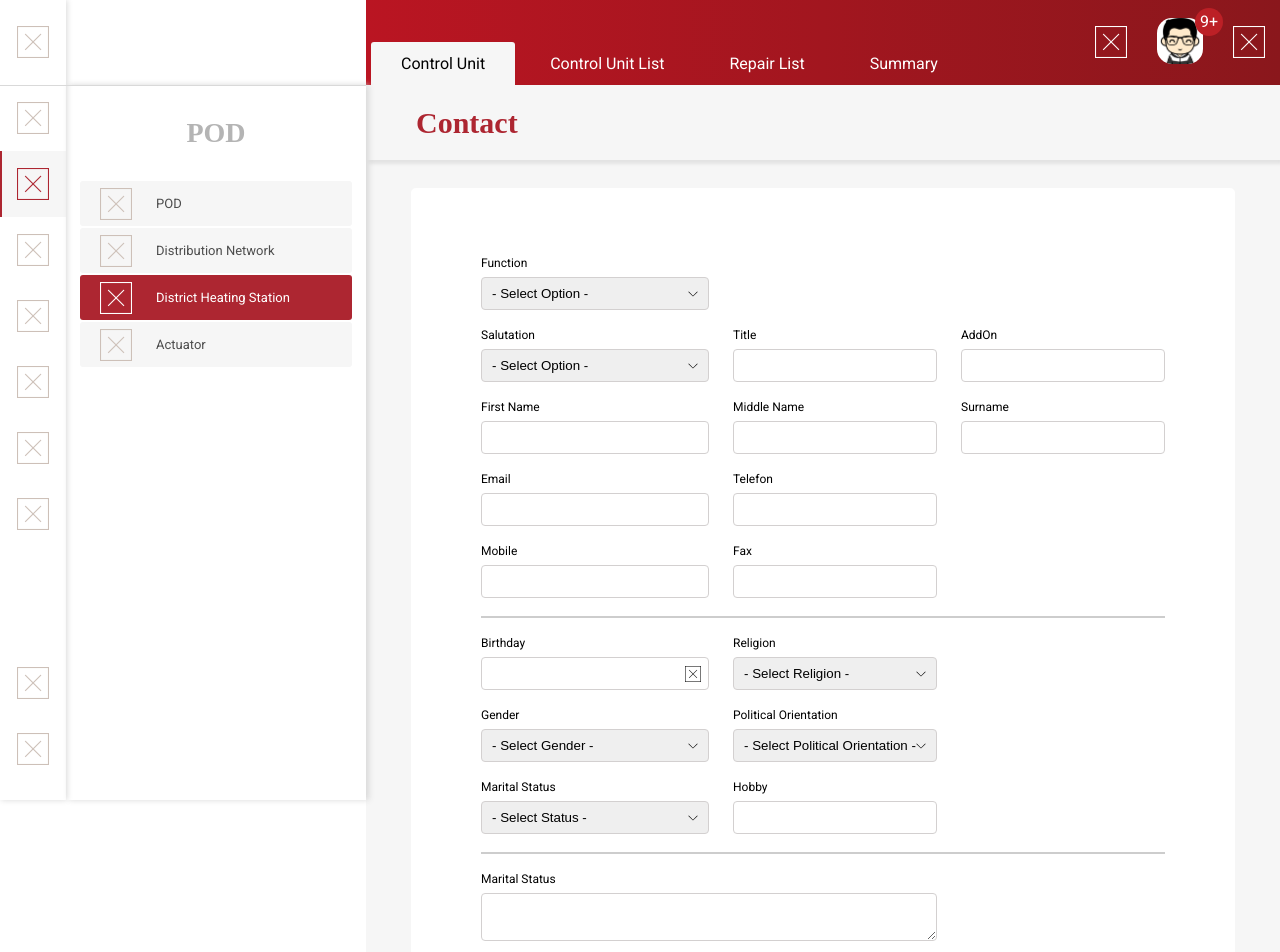
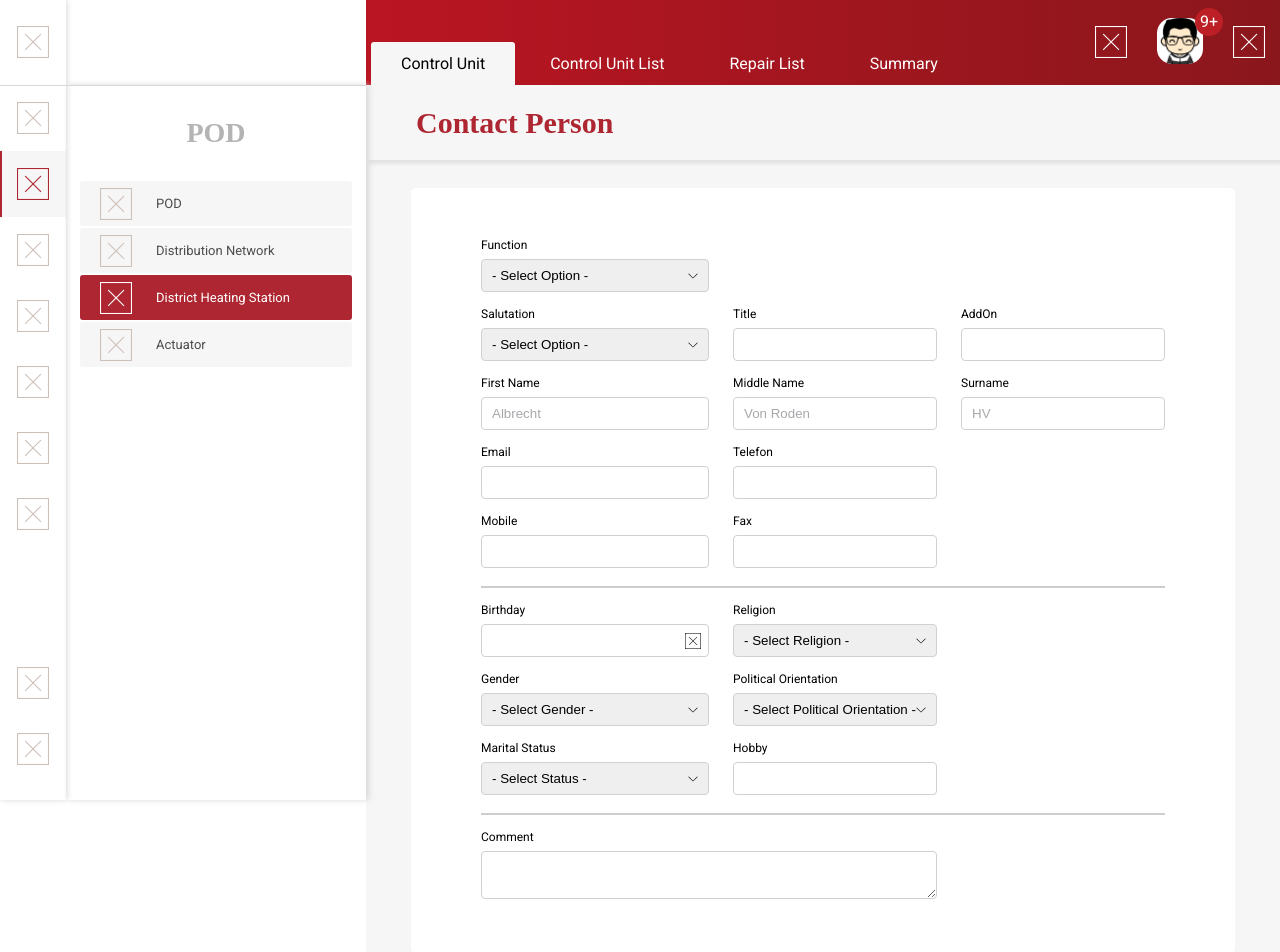
Before and after one commit to jvgerb/serverless_app_frontend, a Vue app: page / in a window 1280 px wide. Shown: the top 952 px of the page. Built offline with nearby package versions, Linux system fonts and the light colour scheme.

Commit message:
ES-17 Finished Contact Person page

```diff
--- a/src/components/FormCard.vue
+++ b/src/components/FormCard.vue
@@ -24,10 +24,13 @@ export default class FormCard extends Vue {}
     border: none;
     border-top: solid 2px #cdcdcd;
   }
+  .form-row:first-child .form-field {
+    margin-top: 0;
+  }
   .form-field {
     display: inline-block;
     box-sizing: border-box;
-    margin-top: 18px;
+    margin-top: 15px;
     padding-left: 24px;
     font-size: 12px;
     width: 33.333333333333336%;
--- a/src/views/Customer/Contact.vue
+++ b/src/views/Customer/ContactPerson.vue
@@ -31,17 +31,17 @@
     <div class="form-row">
       <div class="form-field">
         <label>First Name</label>
-        <input type="text">
+        <input type="text" placeholder="Albrecht">
       </div>
 
       <div class="form-field">
         <label>Middle Name</label>
-        <input type="text">
+        <input type="text" placeholder="Von Roden">
       </div>
 
       <div class="form-field">
         <label>Surname</label>
-        <input type="text">
+        <input type="text" placeholder="HV">
       </div>
     </div>
 
@@ -73,7 +73,7 @@
     <div class="form-row">
       <div class="form-field">
         <label>Birthday</label>
-        <DatePicker></DatePicker>
+        <DatePicker placeholder="01.10.2005"></DatePicker>
       </div>
       <div class="form-field">
         <label>Religion</label>
@@ -114,10 +114,9 @@
 
     <div class="form-row">
       <div class="form-field col-2">
-        <label>Marital Status</label>
+        <label>Comment</label>
         <textarea></textarea>
       </div>
-      <hr>
     </div>
   </FormCard>
 </template>
--- a/src/views/Main.vue
+++ b/src/views/Main.vue
@@ -23,8 +23,8 @@ import { views } from './views';
 export default class Main extends Vue {
   get currentContent() {
     return {
-      name: 'Contact',
-      viewName: 'Contact',
+      name: 'Contact Person',
+      viewName: 'ContactPerson',
     };
   }
 }
--- a/src/views/views.ts
+++ b/src/views/views.ts
@@ -1,9 +1,9 @@
 import Customer from './Customer.vue';
-import Contact from './Customer/Contact.vue';
+import ContactPerson from './Customer/ContactPerson.vue';
 
 
 export const views = {
-    Customer, Contact
+    Customer, ContactPerson
 };
 
 export const map = {
```
